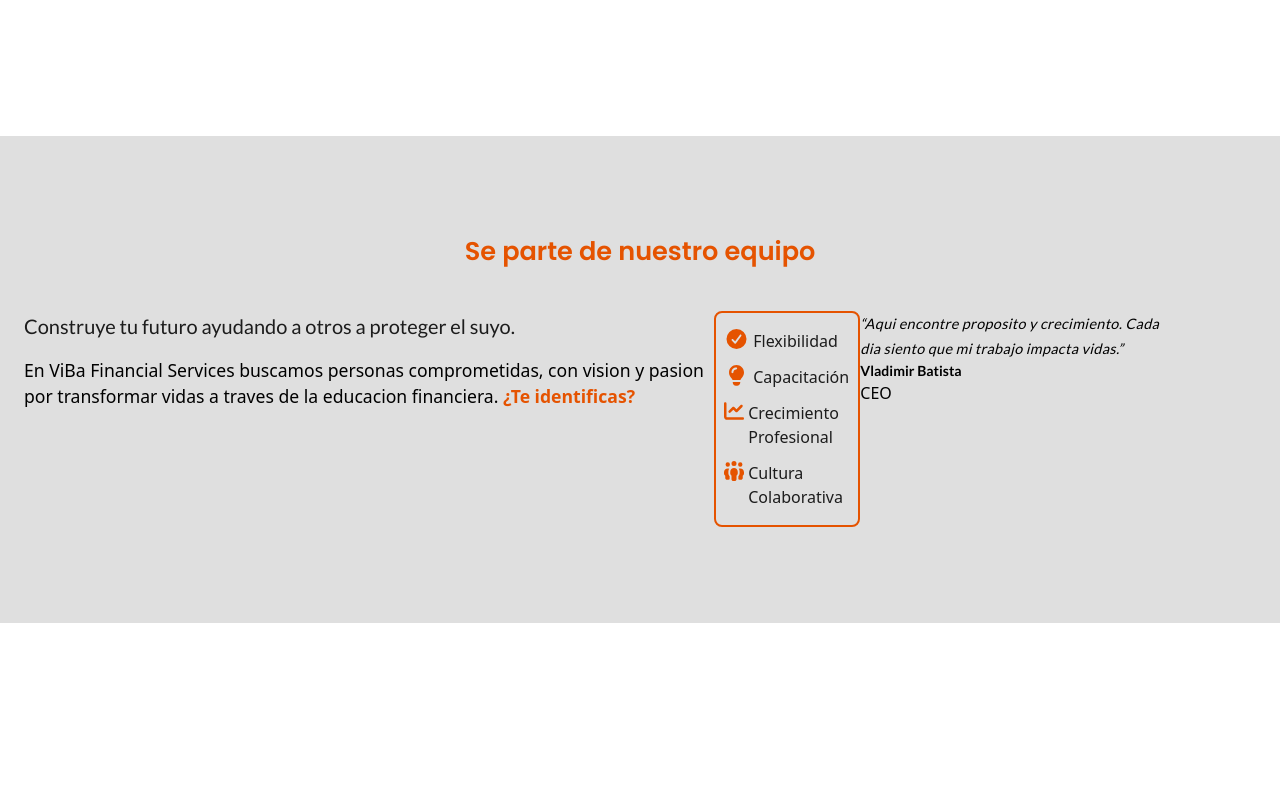
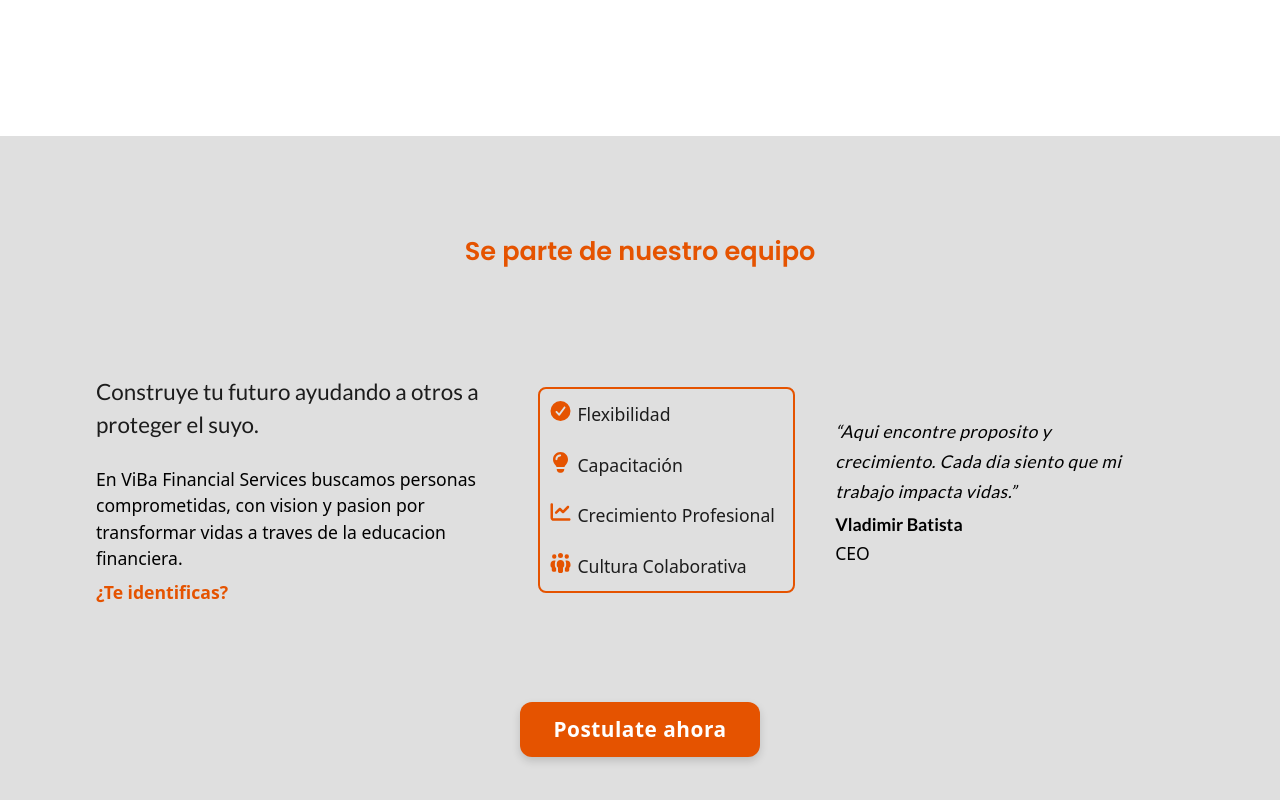
Before and after one commit to pbatista01/viba-financial-services, a React (Vite) app: page / in a window 1280 px wide. Shown: the part 5190-5990 px from the top of the page. Before the commit the page ends 5813 px from the top, so only its background shows below. Built offline with nearby package versions, Linux system fonts and the light colour scheme.

Commit message:
Finishing responsive for join us section

```diff
--- a/src/components/JoinUs.jsx
+++ b/src/components/JoinUs.jsx
@@ -2,15 +2,16 @@
 import { faCircleCheck, faLightbulb, faChartLine, faPeopleGroup } from "@fortawesome/free-solid-svg-icons";
 function JoinUs(){
     return(
-        <section className="p-6 pt-24 pb-24 bg-sectionBg">
+        <section className="p-6 pt-24 pb-24 xl:px-24 bg-sectionBg">
             <h2 className="font-heading text-[1.4rem] xl:text-[1.6rem] 3xl:text-[2rem] text-center text-primary">Se parte de nuestro equipo</h2>
-           <div className="flex flex-col lg:flex-row">
-            <div className="lg:w-[80%]">
-                <h3 className="font-body text-dark text-[1.25rem] mt-10">Construye tu futuro ayudando a otros a proteger el suyo.</h3>
-            <p className="text-[1.1rem] mt-4">En ViBa Financial Services buscamos personas comprometidas, con vision y pasion por transformar vidas a traves de la educacion financiera. <span className="font-bold text-primary">¿Te identificas? </span></p>
+           <div className="flex flex-col lg:flex-row lg:gap-6 2xl:gap-10 3xl:gap-16 lg:px-10 lg:mt-6 2xl:mt-16 xl:px-0  lg:items-center">
+            <div className="lg:w-full xl:w-[90%] 2xl:w-[75%] flex flex-col gap-2">
+                <h3 className="font-body text-dark text-[1.25rem] lg:text-[1.18rem] xl:text-[1.25rem] 2xl:text-[1.4rem] 3xl:text-[1.7rem] mt-10">Construye tu futuro ayudando a otros a proteger el suyo.</h3>
+                <p className="text-[1.1rem] lg:text-[0.9rem] xl:text-[1.1rem] 3xl:text-[1.3rem] mt-4">En ViBa Financial Services buscamos personas comprometidas, con vision y pasion por transformar vidas a traves de la educacion financiera.</p>
+                <span className="font-bold text-[1.1rem] lg:text-[0.9rem] xl:text-[1.1rem] 3xl:text-[1.3rem] text-primary">¿Te identificas? </span>
             </div>
 
-            <div className="flex flex-col gap-3 py-4 px-2 w-[200px] border-2 border-primary text-dark rounded-lg mt-10">
+            <div className="flex flex-col gap-3 py-4 lg:py-2 2xl:py-3 2xl:gap-6 px-2 w-[200px] lg:w-[400px] 2xl:w-[500px] border-2 border-primary text-dark rounded-lg mt-10 mx-auto">
                 {[
                     {label: "Flexibilidad", icon: faCircleCheck},
                     {label: "Capacitación", icon: faLightbulb},
@@ -18,16 +19,19 @@
                     {label: "Cultura Colaborativa", icon: faPeopleGroup},
                 ].map((item,index) => (
                     <div key={index} className="flex flex-row gap-1">
-                        <FontAwesomeIcon icon={item.icon} className="text-xl text-primary" />
-                        <p>{item.label}</p>
+                        <FontAwesomeIcon icon={item.icon} className="text-xl 3xl:text-[1.8rem] text-primary" />
+                        <p className="lg:text-[0.9rem] xl:text-[1.1rem] 3xl:text-[1.3rem]">{item.label}</p>
                     </div>
                 ))}
             </div>
-            <div className="mt-10">
-                <p className="font-body italic text-[0.9rem] w-[80%] tracking-wide leading-[25px]">“Aqui encontre proposito y crecimiento. Cada dia siento que mi trabajo impacta vidas.”</p>
-                <p className="font-body text-sm font-bold">Vladimir Batista</p>
-                <span>CEO</span>
+            <div className="w-[75%] lg:w-[65%] mt-10 mx-auto flex flex-col gap-2">
+                <p className="font-body italic text-[0.9rem] xl:text-[1.1rem] 3xl:text-[1.3rem] w-[100%] 2xl:w-[85%] 3xl:w-[75%] tracking-wide leading-[25px] xl:leading-[30px]">“Aqui encontre proposito y crecimiento. Cada dia siento que mi trabajo impacta vidas.”</p>
+                <p className="font-body text-sm font-bold xl:text-[1.1rem] 3xl:text-[1.2rem]">Vladimir Batista</p>
+                <span className="text-sm xl:text-[1.1rem] 3xl:text-[1.2rem]">CEO</span>
             </div>
+            </div>
+            <div className="flex justify-center">
+            <button className="w-[95%] lg:max-w-[30%] xl:max-w-[25%] 2xl:max-w-[22%] mx-auto h-[50px] lg:h-[55px] bg-primary text-[1.15rem] lg:text-[1.2rem] xl:text-[1.3rem] 3xl:text-[1.4rem] text-light font-bold px-4 lg:px-0 rounded-xl mt-10 lg:mt-16 xl:mt-24 shadow-custom hover:bg-primaryHover tracking-wide">Postulate ahora</button>
             </div>
         </section>
     );
--- a/src/components/Testimonials.jsx
+++ b/src/components/Testimonials.jsx
@@ -75,7 +75,7 @@
                 ))}
             </div>
             <div className="flex justify-center">
-                <button className="w-[95%] lg:max-w-[50%] xl:max-w-[45%] 2xl:w-[80%] mx-auto h-[68px] lg:h-[60px] xl:h-[65px] bg-primary text-light text-[1.15rem] lg:text-[1.2rem] xl:text-[1.3rem] 3xl:text-[1.4rem] font-bold px-4 lg:px-0 pr-[70px] lg:pr-7 xl:pr-10 rounded-xl leading-[25px] lg:leading-[20px] mt-10 lg:mt-16 xl:mt-16 shadow-custom relative hover:bg-primaryHover tracking-wide">
+                <button className="w-[95%] lg:max-w-[50%] xl:max-w-[45%] 2xl:w-[80%] mx-auto h-[68px] lg:h-[60px] xl:h-[65px] bg-primary text-light text-[1.15rem] lg:text-[1.2rem] xl:text-[1.3rem] 3xl:text-[1.4rem] font-bold px-4 lg:px-0 pr-[70px] lg:pr-7 xl:pr-10 rounded-xl leading-[25px] lg:leading-[20px] mt-10 lg:mt-16 shadow-custom relative hover:bg-primaryHover tracking-wide">
                     Agenda tu consulta gratis
                     <FontAwesomeIcon icon={faCalendarAlt} className="text-[2rem] lg:text-[1.8rem] xl:text-[1.5rem] 3xl:text-[1.8rem] text-light absolute top-[18px] lg:top-[15px] xl:top-[20px] 3xl:top-[20px] right-7 lg:right-5 xl:right-10 3xl:right-10" />
                 </button>
```
Also changed, not shown: 6 other files (tests, documents, lock files or other folders).
